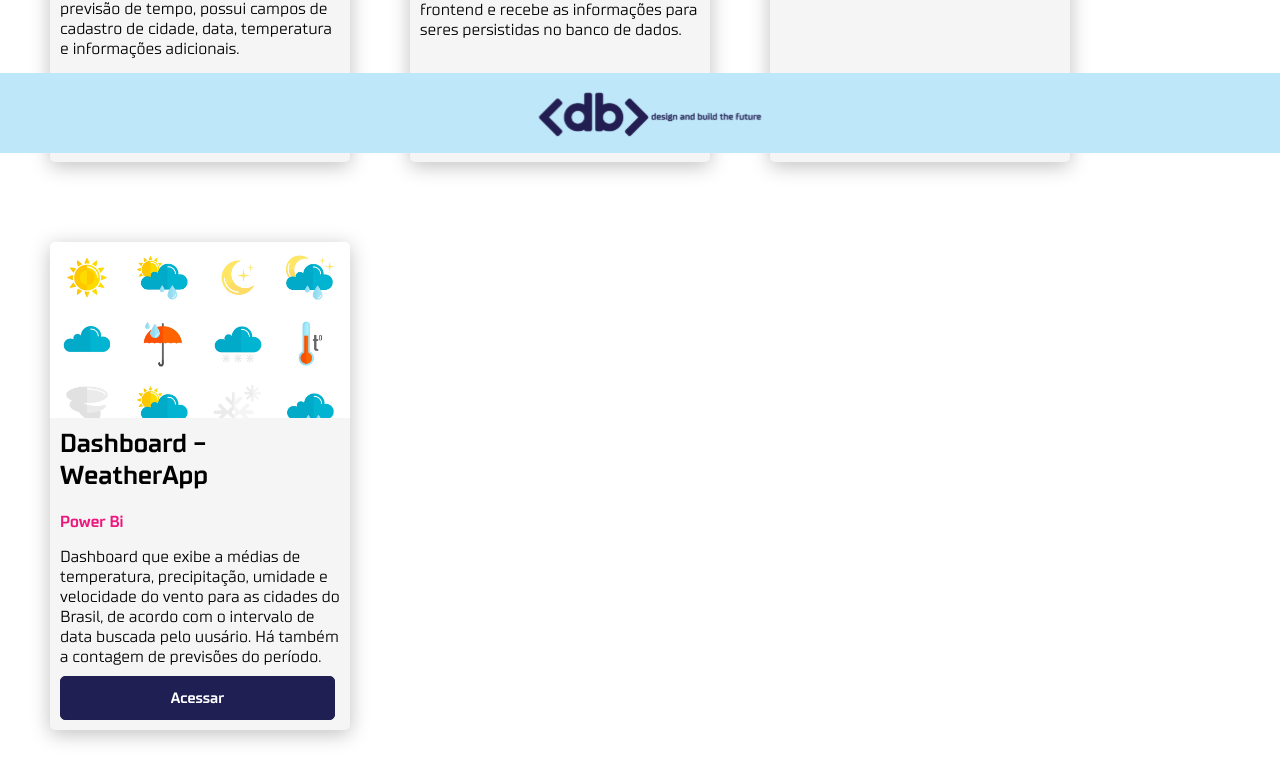
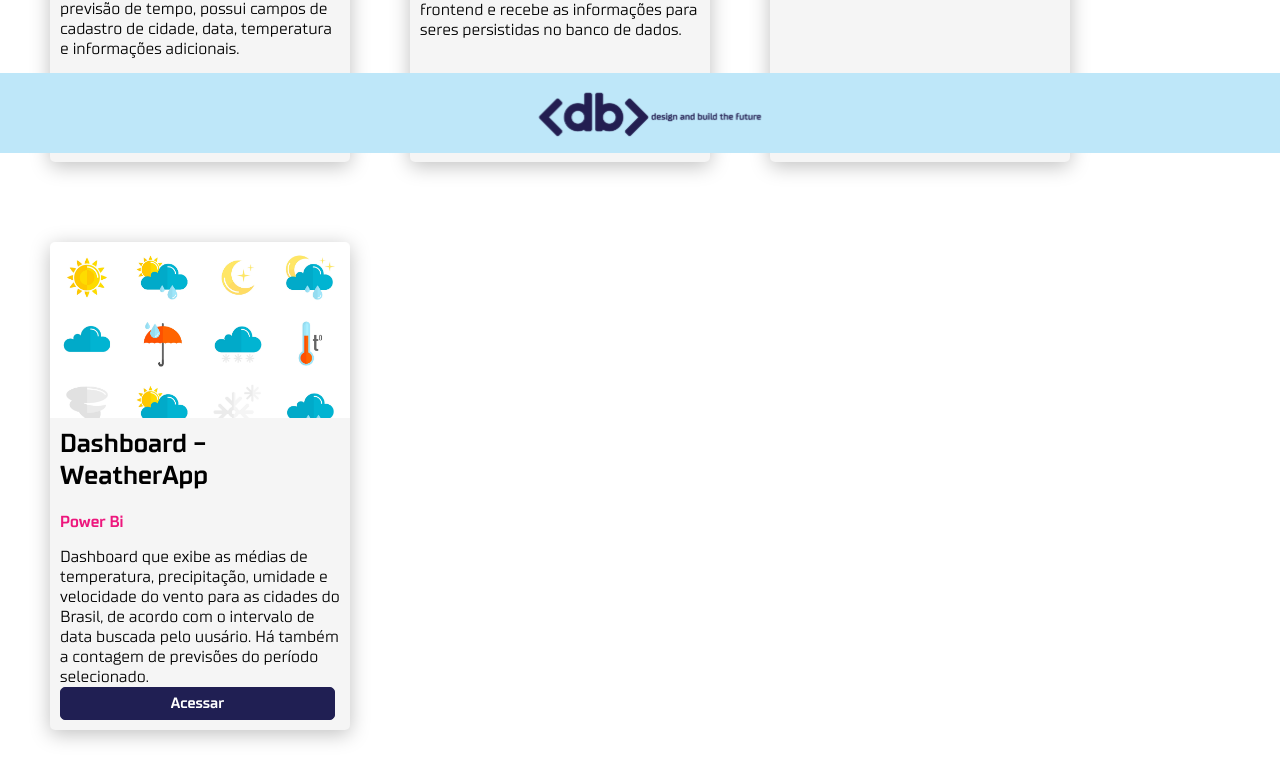
Before and after one commit to jonasdspereira/db-portfolio, a React (Vite) app: page /Projetos in a window 1280 px wide. Shown: the part 647-1427 px from the top of the page. Built offline with nearby package versions, Linux system fonts and the light colour scheme; the HTML template or start-up script is replaced by a standard one.

Commit message:
fix: descrição dos projetos

```diff
--- a/src/components/Projetos/index.jsx
+++ b/src/components/Projetos/index.jsx
@@ -173,9 +173,9 @@ const Projetos = () => {
             <ProjetosCardTitulo> Dashboard - WeatherApp</ProjetosCardTitulo>
             <ProjetosCardSubTitulo>Power Bi</ProjetosCardSubTitulo>
             <ProjetosCardDescricao>
-              Dashboard que exibe a médias de temperatura, precipitação, umidade e velocidade do vento para as cidades
+              Dashboard que exibe as médias de temperatura, precipitação, umidade e velocidade do vento para as cidades
               do Brasil, de acordo com o intervalo de data buscada pelo uusário. Há também a contagem de previsões do
-              período.
+              período selecionado.
             </ProjetosCardDescricao>
             <ProjetosCardBotao>
               <ProjetosCardLink
```
